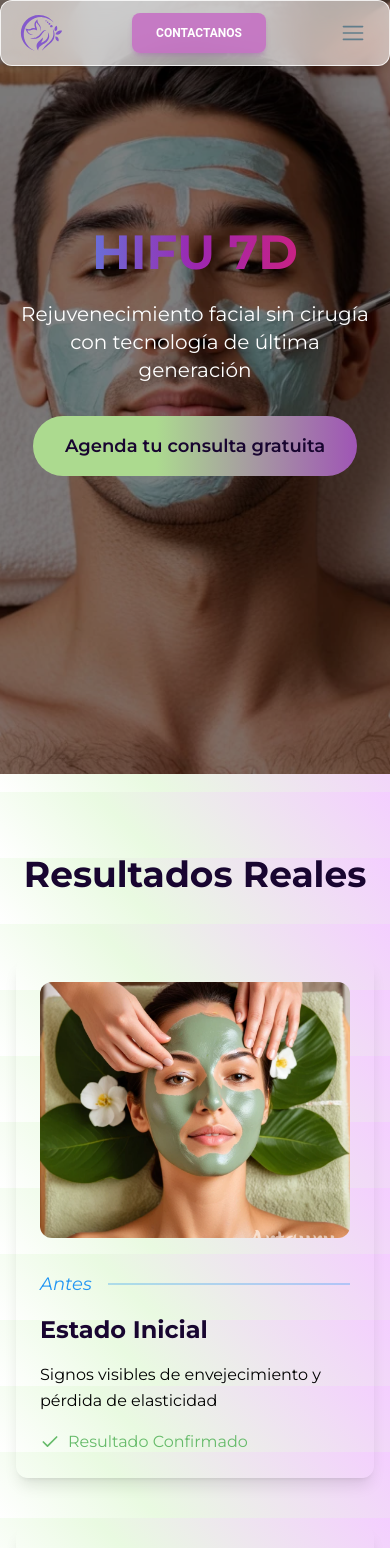
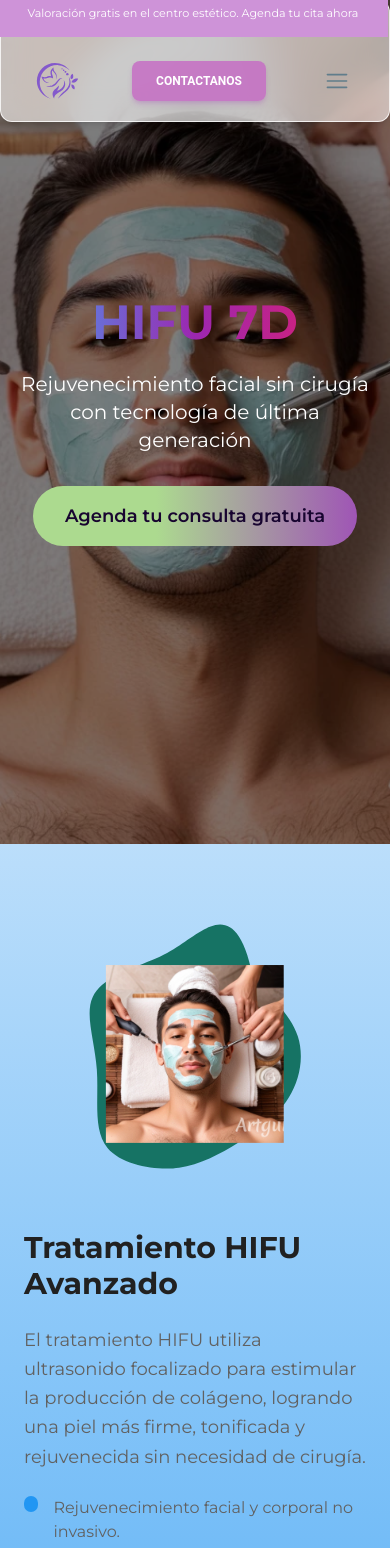
Before and after one commit to frankalessandro/Spa-SaludYVida, a React (Vite) app: page /hifu-7d in a window 390 px wide. Shown: the top 1548 px of the page. Built offline with nearby package versions, Linux system fonts and the light colour scheme; a web font is replaced by a local one.

Commit message:
feat: Adjust Hifu gradient, improve home carousel, and add top banner with promotional text

```diff
--- a/src/components/NavbarWithMegaMenu.jsx
+++ b/src/components/NavbarWithMegaMenu.jsx
@@ -135,14 +135,12 @@ function NavListMenu({ title, items }) {
             >
               {title}
               <ChevronDownIcon
-                className={`hidden h-3 w-3 transition-transform lg:block ${
-                  isMenuOpen ? "rotate-180" : ""
-                }`}
+                className={`hidden h-3 w-3 transition-transform lg:block ${isMenuOpen ? "rotate-180" : ""
+                  }`}
               />
               <ChevronDownIcon
-                className={`block h-3 w-3 transition-transform lg:hidden ${
-                  isMobileMenuOpen ? "rotate-180" : ""
-                }`}
+                className={`block h-3 w-3 transition-transform lg:hidden ${isMobileMenuOpen ? "rotate-180" : ""
+                  }`}
               />
             </ListItem>
           </Typography>
@@ -157,27 +155,7 @@ function NavListMenu({ title, items }) {
       <div className="block lg:hidden">
         <Collapse open={isMobileMenuOpen}>
           {renderItems}
-          <div className="mt-4 bg-purple-100 p-4 rounded-lg mx-2">
-            <a
-              href="https://wa.me/+yourphonenumber"
-              target="_blank"
-              rel="noopener noreferrer"
-              className="block text-center"
-            >
-              <Typography
-                variant="h6"
-                className="text-purple-800 font-bold mb-1"
-              >
-                Valoración gratis en el centro estético
-              </Typography>
-              <Typography
-                variant="small"
-                className="text-purple-700"
-              >
-                Agenda tu cita ahora
-              </Typography>
-            </a>
-          </div>
+
         </Collapse>
       </div>
     </React.Fragment>
@@ -226,7 +204,10 @@ export function NavbarWithMegaMenu() {
   }, []);
 
   return (
-    <Navbar className="mx-auto w-full px-4 py-2 z-50 supports-[backdrop-filter]:bg-white/60 backdrop-blur-lg">
+    <Navbar className="mx-auto fixed left-0 w-[100vw] md:w-[70vw] md:left-[15vw] md:px-4 md:py-2 z-50   supports-[backdrop-filter]:bg-white/60 backdrop-blur-lg">
+      <div className="relative min-w-[100vw] md:min-w-[70vw] left-[-9vw] md:left-[-1vw] top-[-2.4vh] md:top-[-1vh] bg-purple-200 h-10 text-center py-2 md:rounded-t-lg text-[.7em] md:text-sm">
+        Valoración gratis en el centro estético. Agenda tu cita ahora
+      </div>
       <div className="flex items-center justify-between text-textDark">
         <Link to="/">
           <img
--- a/src/components/ServiciosPages/Hifu.jsx
+++ b/src/components/ServiciosPages/Hifu.jsx
@@ -97,7 +97,7 @@ export const Hifu = () => {
     <>
       <NavbarWithMegaMenu />
       {/* <AnimatedBackground /> */}
-      <div className="min-h-screen absolute bg-gradient-to-b from-slate-900 via-slate-800 to-slate-900 top-[-70px] z-0">
+      <div className="min-h-screen overflow-y-auto scroll-smooth scroll-snap-y-mandatory scrollbar-hide min-w-[100vw] bg-[--color-background-white] from-[var(--color-background-white)] to-[var(--color-bg-2)] z-[10]">
         {/* Hero Section - Preserved Original Design with Enhanced Interactions */}
         <motion.section
           ref={heroRef}
@@ -142,9 +142,96 @@ export const Hifu = () => {
           </div>
         </motion.section>
 
-        {/* Antes/Después Gallery - Enhanced Timeline */}
-        <RealResultsTimeline />
+        {/* Tratamiento avanzado HIFU */}
+        <section
+          ref={ref}
+          className="relative py-20 px-6 md:px-16 bg-gradient-to-b from-blue-100 to-blue-300 overflow-hidden"
+        >
+          {/* Fondo de Olas - Figura Grande y Blanca */}
+          <div className="absolute inset-0 pointer-events-none">
+            <svg
+              className="absolute top-[-20%] right-[-20%] w-[200%] md:w-[150%]" // Más grande
+              xmlns="http://www.w3.org/2000/svg"
+              viewBox="0 0 1440 320"
+            >
+              <path
+                fill="var(--bg-gradient)"
+                d="M0,160L40,170.7C80,181,160,203,240,224C320,245,400,267,480,266.7C560,267,640,245,720,234.7C800,224,880,224,960,197.3C1040,171,1120,117,1200,112C1280,107,1360,149,1400,170.7L1440,192L1440,0L1400,0C1360,0,1280,0,1200,0C1120,0,1040,0,960,0C880,0,800,0,720,0C640,0,560,0,480,0C400,0,320,0,240,0C160,0,80,0,40,0L0,0Z">
+              </path>
+            </svg>
+          </div>
 
+          <div className="max-w-6xl mx-auto grid grid-cols-1 md:grid-cols-2 items-center gap-8 relative z-10">
+            {/* Imagen encapsulada en SVG */}
+            <motion.div
+              className="relative flex justify-center items-center"
+              initial={{ opacity: 0, x: -50 }}
+              animate={{ opacity: inView ? 1 : 0, x: inView ? 0 : -50 }}
+              transition={{ duration: 0.8, ease: 'easeOut' }}
+            >
+              <svg
+                viewBox="0 0 200 200"
+                xmlns="http://www.w3.org/2000/svg"
+                className="w-[80%] md:w-full"
+              >
+                <path
+                  fill="#167364"
+                  d="M43.5,-55.2C58.1,-45.5,70.5,-32.4,75.3,-17.9C80,-3.3,77,13.6,68.6,27C60.3,40.5,46.5,50.6,32.3,59.5C18.2,68.3,3.6,76,-11.5,78.1C-26.5,80.3,-52.9,76.9,-63.8,63.7C-74.7,50.6,-70.1,27.7,-71.6,6.6C-73.1,-14.5,-80.6,-33.8,-74.6,-46.7C-68.6,-59.7,-49.1,-66.3,-31.6,-73.5C-14.1,-80.6,-7,-88.2,5.2,-95.1C17.4,-102.1,34.8,-108.3,43.5,-55.2Z"
+                  transform="translate(100 100)"
+                />
+                <image
+                  className="rounded"
+                  href={img1} /* Ruta de la imagen */
+                  x="35"
+                  y="30"
+                  width="130"
+                  height="130"
+                  clipPath="path('M43.5,-55.2...')" /* Clipping opcional */
+                  preserveAspectRatio="xMidYMid slice"
+                />
+              </svg>
+            </motion.div>
+
+            {/* Información del Tratamiento */}
+            <motion.div
+              className="space-y-6"
+              initial={{ opacity: 0, x: 50 }}
+              animate={{ opacity: inView ? 1 : 0, x: inView ? 0 : 50 }}
+              transition={{ duration: 0.8, ease: 'easeOut' }}
+            >
+              <h2 className="text-3xl md:text-5xl font-bold text-gray-900">
+                Tratamiento HIFU Avanzado
+              </h2>
+              <p className="text-lg text-gray-700 leading-relaxed">
+                El tratamiento HIFU utiliza ultrasonido focalizado para estimular la
+                producción de colágeno, logrando una piel más firme, tonificada y
+                rejuvenecida sin necesidad de cirugía.
+              </p>
+              <ul className="space-y-4">
+                <li className="flex items-start space-x-4">
+                  <span className="block w-4 h-4 bg-blue-500 rounded-full"></span>
+                  <span className="text-gray-700">
+                    Rejuvenecimiento facial y corporal no invasivo.
+                  </span>
+                </li>
+                <li className="flex items-start space-x-4">
+                  <span className="block w-4 h-4 bg-blue-500 rounded-full"></span>
+                  <span className="text-gray-700">
+                    Sin tiempo de recuperación.
+                  </span>
+                </li>
+                <li className="flex items-start space-x-4">
+                  <span className="block w-4 h-4 bg-blue-500 rounded-full"></span>
+                  <span className="text-gray-700">
+                    Resultados duraderos y visibles.
+                  </span>
+                </li>
+              </ul>
+            </motion.div>
+          </div>
+        </section>
+
+        {/* Proceso del tratamiento */}
         <motion.section
           ref={processRef}
           className="py-20 px-4 bg-slate-800/50"
@@ -238,6 +325,8 @@ export const Hifu = () => {
             </div>
           </div>
         </motion.section>
+        {/* Antes/Después Gallery - Enhanced Timeline */}
+        <RealResultsTimeline />
 
         {/* Precios Section - Preserved Original Design */}
         <motion.section
@@ -300,95 +389,6 @@ export const Hifu = () => {
           </div>
         </motion.section>
 
-        <section
-          ref={ref}
-          className="relative py-20 px-6 md:px-16 bg-gradient-to-b from-blue-100 to-blue-300 overflow-hidden"
-        >
-          {/* Fondo de Olas - Figura Grande y Blanca */}
-          <div className="absolute inset-0 pointer-events-none">
-            <svg
-              className="absolute top-[-20%] right-[-20%] w-[200%] md:w-[150%]" // Más grande
-              xmlns="http://www.w3.org/2000/svg"
-              viewBox="0 0 1440 320"
-            >
-              <path
-                fill="var(--bg-gradient)"
-                d="M0,160L40,170.7C80,181,160,203,240,224C320,245,400,267,480,266.7C560,267,640,245,720,234.7C800,224,880,224,960,197.3C1040,171,1120,117,1200,112C1280,107,1360,149,1400,170.7L1440,192L1440,0L1400,0C1360,0,1280,0,1200,0C1120,0,1040,0,960,0C880,0,800,0,720,0C640,0,560,0,480,0C400,0,320,0,240,0C160,0,80,0,40,0L0,0Z">
-              </path>
-            </svg>
-          </div>
-
-          <div className="max-w-6xl mx-auto grid grid-cols-1 md:grid-cols-2 items-center gap-8 relative z-10">
-            {/* Imagen encapsulada en SVG */}
-            <motion.div
-              className="relative flex justify-center items-center"
-              initial={{ opacity: 0, x: -50 }}
-              animate={{ opacity: inView ? 1 : 0, x: inView ? 0 : -50 }}
-              transition={{ duration: 0.8, ease: 'easeOut' }}
-            >
-              <svg
-                viewBox="0 0 200 200"
-                xmlns="http://www.w3.org/2000/svg"
-                className="w-[80%] md:w-full"
-              >
-                <path
-                  fill="#167364"
-                  d="M43.5,-55.2C58.1,-45.5,70.5,-32.4,75.3,-17.9C80,-3.3,77,13.6,68.6,27C60.3,40.5,46.5,50.6,32.3,59.5C18.2,68.3,3.6,76,-11.5,78.1C-26.5,80.3,-52.9,76.9,-63.8,63.7C-74.7,50.6,-70.1,27.7,-71.6,6.6C-73.1,-14.5,-80.6,-33.8,-74.6,-46.7C-68.6,-59.7,-49.1,-66.3,-31.6,-73.5C-14.1,-80.6,-7,-88.2,5.2,-95.1C17.4,-102.1,34.8,-108.3,43.5,-55.2Z"
-                  transform="translate(100 100)"
-                />
-                <image
-                  className="rounded"
-                  href={img1} /* Ruta de la imagen */
-                  x="35"
-                  y="30"
-                  width="130"
-                  height="130"
-                  clipPath="path('M43.5,-55.2...')" /* Clipping opcional */
-                  preserveAspectRatio="xMidYMid slice"
-                />
-              </svg>
-            </motion.div>
-
-            {/* Información del Tratamiento */}
-            <motion.div
-              className="space-y-6"
-              initial={{ opacity: 0, x: 50 }}
-              animate={{ opacity: inView ? 1 : 0, x: inView ? 0 : 50 }}
-              transition={{ duration: 0.8, ease: 'easeOut' }}
-            >
-              <h2 className="text-3xl md:text-5xl font-bold text-gray-900">
-                Tratamiento HIFU Avanzado
-              </h2>
-              <p className="text-lg text-gray-700 leading-relaxed">
-                El tratamiento HIFU utiliza ultrasonido focalizado para estimular la
-                producción de colágeno, logrando una piel más firme, tonificada y
-                rejuvenecida sin necesidad de cirugía.
-              </p>
-              <ul className="space-y-4">
-                <li className="flex items-start space-x-4">
-                  <span className="block w-4 h-4 bg-blue-500 rounded-full"></span>
-                  <span className="text-gray-700">
-                    Rejuvenecimiento facial y corporal no invasivo.
-                  </span>
-                </li>
-                <li className="flex items-start space-x-4">
-                  <span className="block w-4 h-4 bg-blue-500 rounded-full"></span>
-                  <span className="text-gray-700">
-                    Sin tiempo de recuperación.
-                  </span>
-                </li>
-                <li className="flex items-start space-x-4">
-                  <span className="block w-4 h-4 bg-blue-500 rounded-full"></span>
-                  <span className="text-gray-700">
-                    Resultados duraderos y visibles.
-                  </span>
-                </li>
-              </ul>
-            </motion.div>
-          </div>
-        </section>
-
-
         {/* CTA Final Section - Preserved Original Design */}
         <motion.section
           className="py-20 px-4 relative overflow-hidden"
@@ -410,7 +410,7 @@ export const Hifu = () => {
               Agenda tu consulta gratuita hoy mismo.
             </p>
             <motion.button
-              className="mt-8 px-8 py-4 bg-gradient-to-r from-blue-500 via-purple-500 to-pink-500 rounded-full text-white font-semibold text-lg hover:shadow-lg hover:shadow-pink-500/50 transition-all"
+              className="mt-8 px-8 py-4 rounded-full bg-gradient-to-r from-initBackgroundButtonViewsGradient to-endBackgroundButtonViewsGradient text-textLight font-semibold text-lg hover:shadow-lg hover:shadow-BotonesHover transition-all"
               whileHover={{ scale: 1.05 }}
               whileTap={{ scale: 0.95 }}
               onClick={() => window.open(whatsappLink, "_blank")}
--- a/src/index.css
+++ b/src/index.css
@@ -36,6 +36,7 @@
   --end-gradiant-button-views:  rgba(159,85,181,1) 100%;
   background: rgb(255, 255, 255);
   background: linear-gradient(45deg, rgba(255, 255, 255, 1) 0%, rgba(233, 250, 225, 1) 35%, rgba(244, 206, 255, 1) 100%);
+  overflow-x: hidden;
 }
 
 @layer base {
```
Also changed, not shown: src/css/SliderMain.css (+11 -6 lines), src/pages/Home.jsx (+18 -11 lines).
